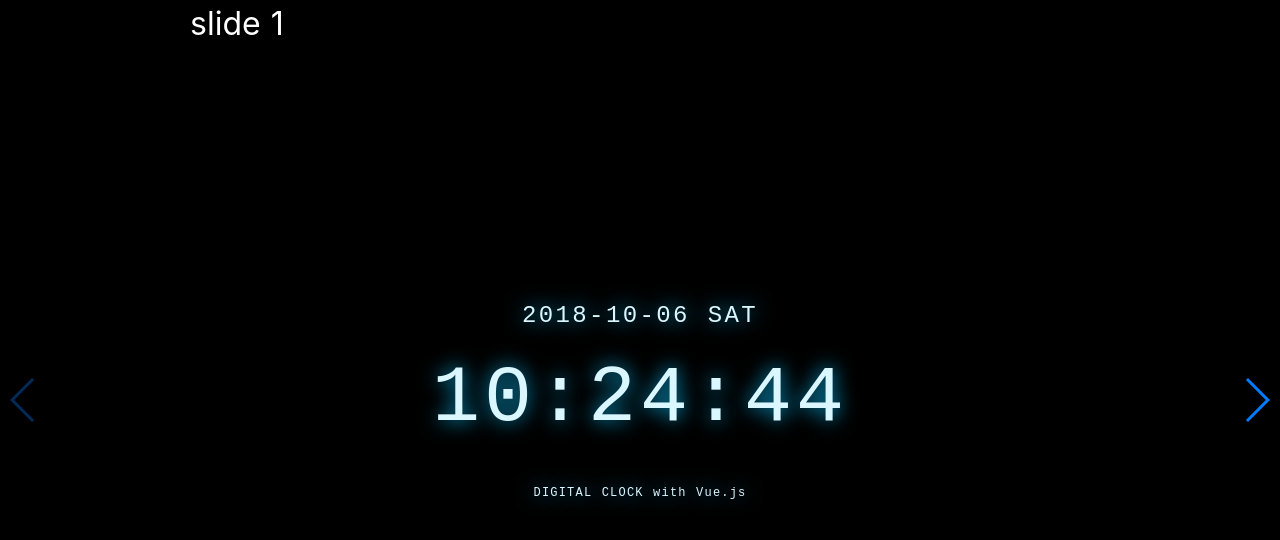
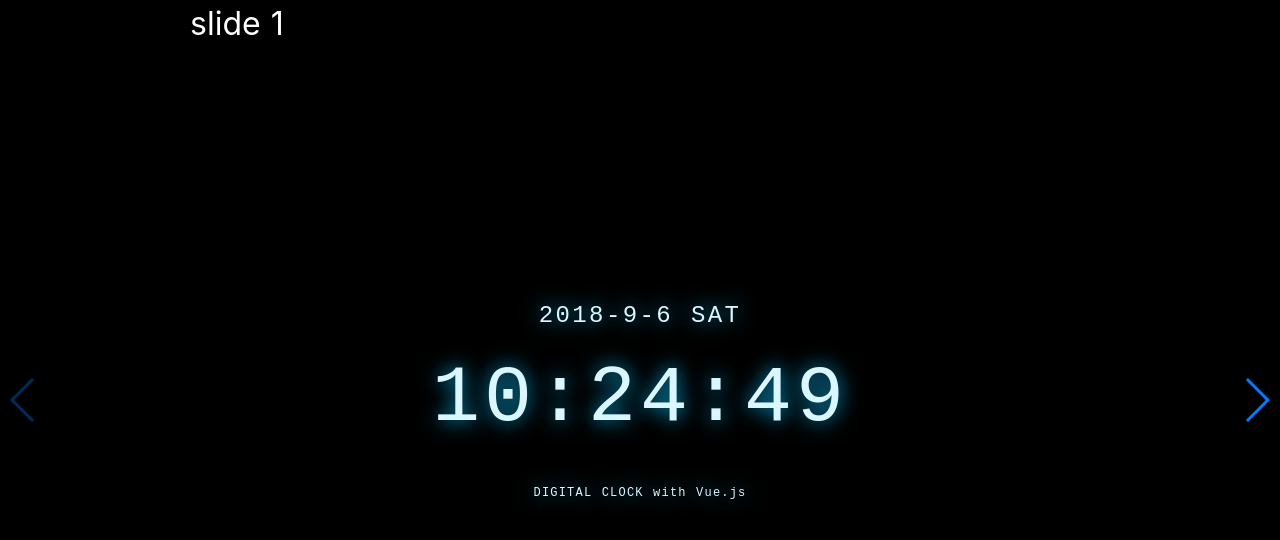
Before and after one commit to NBakulin/NuxtClient, a Nuxt app: page / in a window 1280 px wide. Shown: the top 540 px of the page. Built offline with nearby package versions, Linux system fonts and the light colour scheme.

Commit message:
Added updateDt to clock.vue, added interval to update clock

```diff
--- a/components/clock.vue
+++ b/components/clock.vue
@@ -1,7 +1,7 @@
 <template>
   <div id="clock">
-    <p class="date">{{ clock.date }}</p>
-    <p class="time">{{ clock.time }}</p>
+    <p class="date">{{ formDt.date }}</p>
+    <p class="time">{{ formDt.time }}</p>
     <p class="text">DIGITAL CLOCK with Vue.js</p>
   </div>
 </template>
@@ -11,17 +11,59 @@ export default {
   name: 'clock',
   data() {
     return {
-      clock: {
-        date: '',
-        time: ''
-      },
-      week: ['SUN', 'MON', 'TUE', 'WED', 'THU', 'FRI', 'SAT']
+      week: ['SUN', 'MON', 'TUE', 'WED', 'THU', 'FRI', 'SAT'],
+      datetime: new Date(),
+      formDt: {
+        time: '',
+        date: ''
+      }
     }
   },
+  // clock: {
+  //   time:
+  //     this.zeroPadding(currentDate.getHours(), 2) +
+  //     ':' +
+  //     this.zeroPadding(currentDate.getMinutes(), 2) +
+  //     ':' +
+  //     this.zeroPadding(currentDate.getSeconds(), 2),
+  //   date:
+  //     this.zeroPadding(currentDate.getFullYear(), 4) +
+  //     '-' +
+  //     this.zeroPadding(currentDate.getMonth() + 1, 2) +
+  //     '-' +
+  //     this.zeroPadding(currentDate.getDate(), 2) +
+  //     ' ' +
+  //     week[currentDate.getDay()]
+  // }
+
   created() {
-    this.updateTime(this.week)
+    // this.updateTime(this.week)
+  },
+  mounted() {
+    this.$options.interval = setInterval(this.updateDt, 1000)
+  },
+  beforeDestroy() {
+    clearInterval(this.$options.interval)
   },
   methods: {
+    updateDt: function() {
+      let dat = new Date()
+      let hours = dat.getHours()
+      let mins = dat.getMinutes()
+      let sec = dat.getSeconds()
+      let day = this.week[dat.getDay()]
+      this.formDt.date =
+        dat.getFullYear() +
+        '-' +
+        dat.getMonth() +
+        '-' +
+        dat.getDay() +
+        ' ' +
+        day
+      this.formDt.time = hours + ':' + mins + ':' + sec
+      console.log(this.formDt.date)
+      console.log(this.formDt.time)
+    },
     zeroPadding(num, digit) {
       let zero = ''
       for (let i = 0; i < digit; i++) {
```
